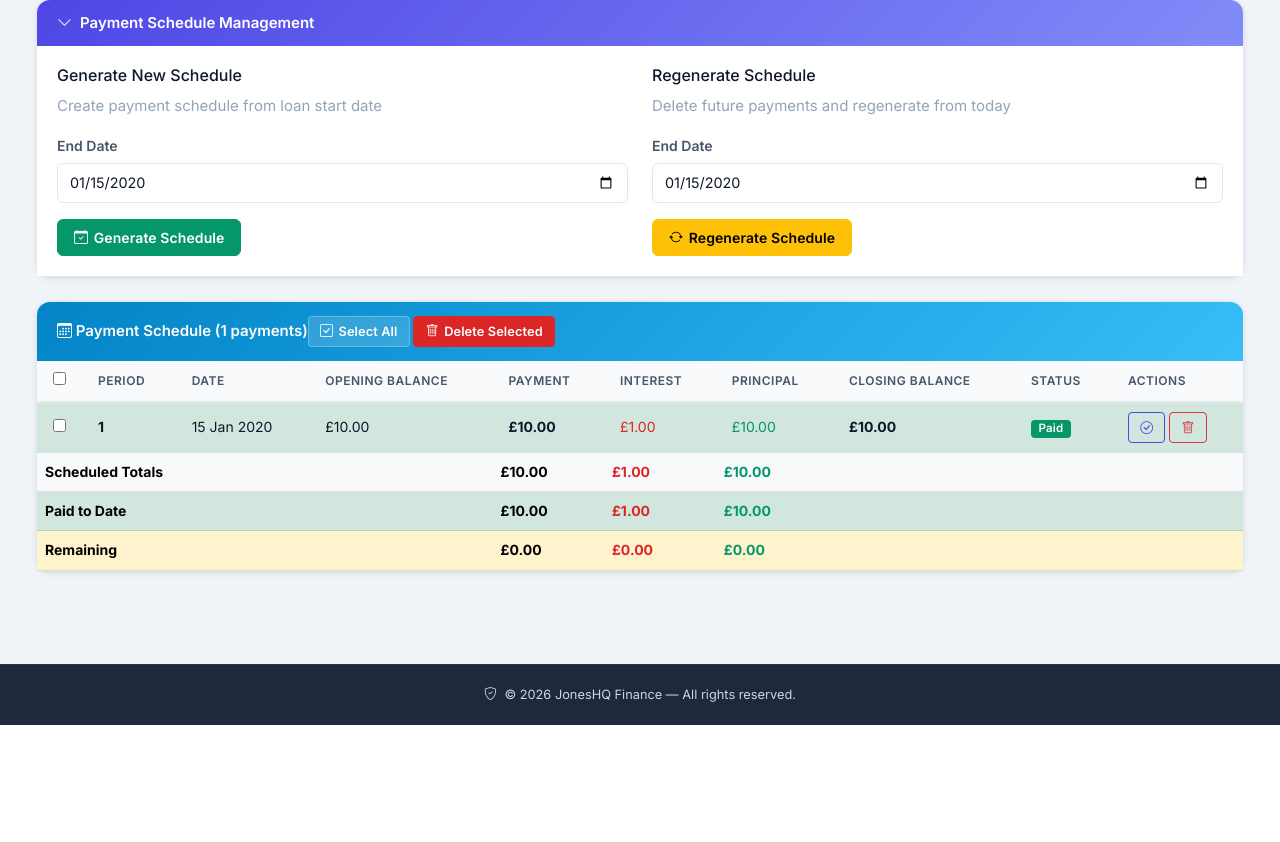
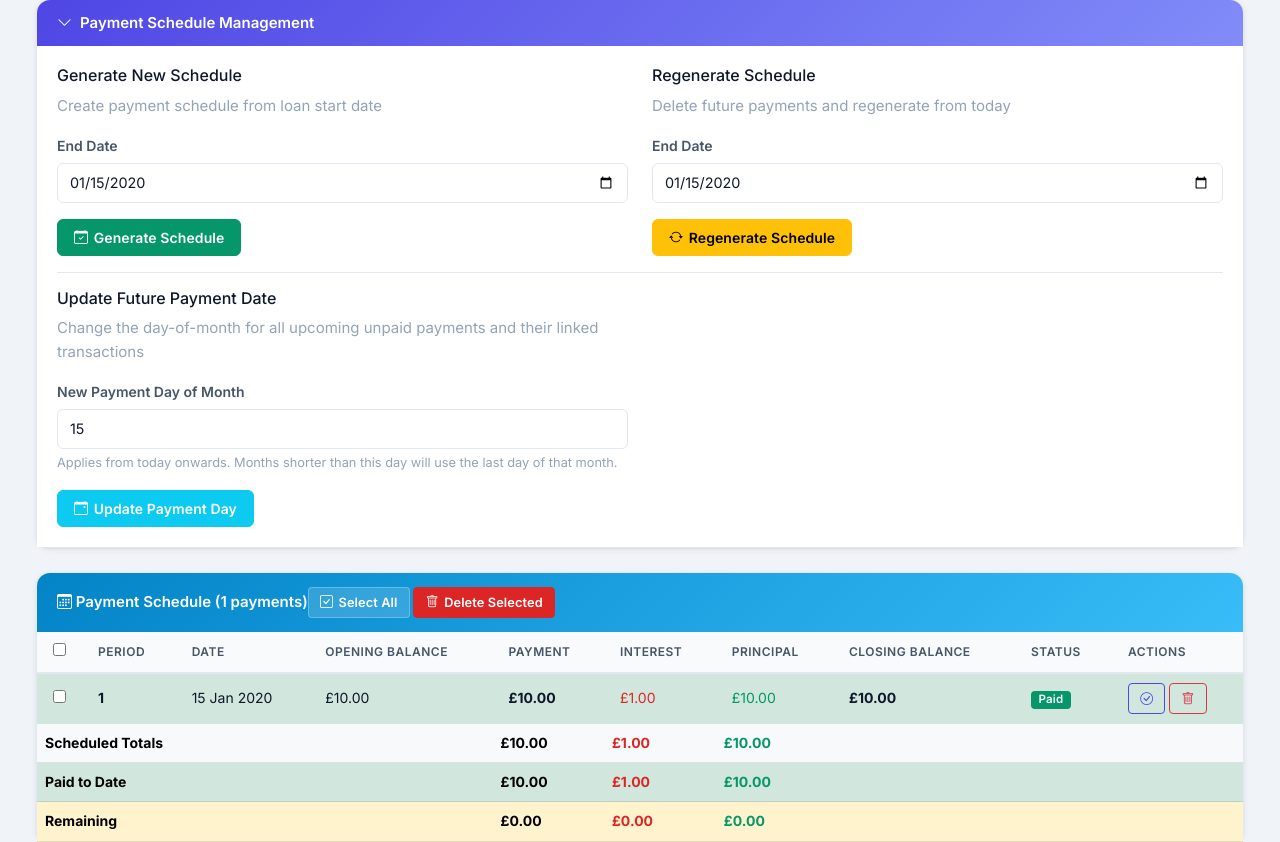
Before and after one commit to KeironTJ/JonesHQ-Finance, a Flask app: page /loans/1 in a window 1280 px wide, after a click on "Payment Schedule Management". Shown: the part 578-1420 px from the top of the page. Before the commit the page ends 1303 px from the top, so only its background shows below. Run offline with Flask 3, Linux system fonts and the light colour scheme; a user stored in the database is signed in; tables that the repository leaves empty hold one stand-in row (values such as "Sample post"); parts of the project's set-up code (start-up, migrations or seed data) failed here and were passed over; some libraries are stand-ins or nearby versions.

Commit message:
improve: add functionality to update the day-of-month for future unpaid loan payments and their linked transactions

```diff
--- a/blueprints/loans/routes.py
+++ b/blueprints/loans/routes.py
@@ -340,7 +340,7 @@ def edit_payment(id, payment_id):
             if bank_txn:
                 # Update all relevant transaction fields
                 bank_txn.transaction_date = payment.date
-                bank_txn.amount = float(payment.payment_amount)
+                bank_txn.amount = -float(payment.payment_amount)  # Negative = expense (money out)
                 bank_txn.description = f"Loan Payment - {loan.name}"
                 bank_txn.item = f"Period {payment.period}"
                 bank_txn.year_month = payment.date.strftime('%Y-%m')
@@ -445,6 +445,32 @@ def bulk_delete_payments(id):
         return redirect(url_for('loans.detail', id=id))
 
 
+@loans_bp.route('/<int:id>/update-payment-day', methods=['POST'])
+def update_payment_day(id):
+    """Update the day-of-month for all future unpaid payments"""
+    loan = family_get_or_404(Loan, id)
+
+    try:
+        new_day = int(request.form.get('payment_day', 0))
+        if not (1 <= new_day <= 31):
+            flash('Payment day must be between 1 and 31.', 'danger')
+            return redirect(url_for('loans.detail', id=id))
+
+        updated = LoanService.update_future_payment_dates(
+            loan_id=id,
+            new_day=new_day,
+            from_date=date.today()
+        )
+
+        flash(f'Updated {updated} future payment(s) to day {new_day} of each month.', 'success')
+
+    except Exception as e:
+        db.session.rollback()
+        flash(f'Error updating payment dates: {str(e)}', 'danger')
+
+    return redirect(url_for('loans.detail', id=id))
+
+
 @loans_bp.route('/generate-all', methods=['POST'])
 def generate_all():
     """Generate schedules for all active loans"""
--- a/services/loan_service.py
+++ b/services/loan_service.py
@@ -272,7 +272,7 @@ class LoanService:
             loan_id=loan_id,
             vendor_id=vendor.id,
             transaction_date=loan_payment.date,
-            amount=float(loan_payment.payment_amount),  # Positive = expense
+            amount=-float(loan_payment.payment_amount),  # Negative = expense (money out)
             description=f"Loan Payment - {loan.name}",
             item=f"Period {loan_payment.period}",
             payment_type='Direct Debit',
@@ -294,7 +294,6 @@ class LoanService:
             # Recalculate bank account balance
             Transaction.recalculate_account_balance(loan.default_payment_account_id)
 
-        return bank_txn
         return bank_txn
 
     @staticmethod
@@ -365,6 +364,81 @@ class LoanService:
         return float(loan.loan_value) if loan else 0.0
 
     @staticmethod
+    def update_future_payment_dates(loan_id, new_day, from_date=None, commit=True):
+        """
+        Update the day-of-month for all future (unpaid) loan payment records.
+
+        For each unpaid LoanPayment on or after ``from_date``, its date is moved to
+        ``new_day`` of the same month (clamped to the last day of that month when the
+        month is shorter, e.g. day 31 in February → 28/29).  The linked bank
+        Transaction (if any) is updated in-step so both records stay in sync.
+
+        Args:
+            loan_id:   ID of the Loan.
+            new_day:   Target day-of-month (1–31).
+            from_date: Earliest payment date to update (defaults to today).
+            commit:    Whether to commit the changes (default True).
+
+        Returns:
+            int — number of payment records updated.
+        """
+        import calendar as cal_mod
+        from services.payday_service import PaydayService
+
+        if from_date is None:
+            from_date = datetime.now().date()
+
+        new_day = max(1, min(31, int(new_day)))
+
+        future_payments = (
+            family_query(LoanPayment)
+            .filter(
+                LoanPayment.loan_id == loan_id,
+                LoanPayment.is_paid == False,
+                LoanPayment.period > 0,
+                LoanPayment.date >= from_date,
+            )
+            .order_by(LoanPayment.date)
+            .all()
+        )
+
+        updated = 0
+        for payment in future_payments:
+            # Clamp day to last day of month
+            max_day = cal_mod.monthrange(payment.date.year, payment.date.month)[1]
+            actual_day = min(new_day, max_day)
+            new_date = payment.date.replace(day=actual_day)
+
+            payment.date = new_date
+            payment.year_month = new_date.strftime('%Y-%m')
+
+            # Sync linked bank transaction
+            if payment.bank_transaction_id:
+                bank_txn = family_get(Transaction, payment.bank_transaction_id)
+                if bank_txn:
+                    bank_txn.transaction_date = new_date
+                    bank_txn.year_month = new_date.strftime('%Y-%m')
+                    bank_txn.week_year = f"{new_date.isocalendar()[1]:02d}-{new_date.year}"
+                    bank_txn.day_name = new_date.strftime('%a')
+                    bank_txn.payday_period = PaydayService.get_period_for_date(new_date)
+
+            updated += 1
+
+        if commit and updated:
+            db.session.commit()
+            # Recalculate balances for any affected accounts
+            account_ids = set()
+            for payment in future_payments:
+                if payment.bank_transaction_id:
+                    bank_txn = family_get(Transaction, payment.bank_transaction_id)
+                    if bank_txn and bank_txn.account_id:
+                        account_ids.add(bank_txn.account_id)
+            for account_id in account_ids:
+                Transaction.recalculate_account_balance(account_id)
+
+        return updated
+
+    @staticmethod
     def get_payment_statistics(loan_id):
         """Get statistics about loan payments"""
         payments = family_query(LoanPayment).filter_by(loan_id=loan_id).all()
--- a/templates/loans/detail.html
+++ b/templates/loans/detail.html
@@ -224,6 +224,31 @@
                         </div>
                         <button type="submit" class="btn btn-warning" onclick="return confirm('Delete all future payments and regenerate?')">
                             <i class="bi bi-arrow-repeat"></i> Regenerate Schedule
+                        </button>
+                    </form>
+                </div>
+            </div>
+            <hr>
+            <div class="row">
+                <div class="col-md-6">
+                    <h6>Update Future Payment Date</h6>
+                    <p class="text-muted">Change the day-of-month for all upcoming unpaid payments and their linked transactions</p>
+                    <form method="POST" action="{{ url_for('loans.update_payment_day', id=loan.id) }}"
+                          onsubmit="return confirm('Update the payment date for all future unpaid transactions?')">
+                        <input type="hidden" name="csrf_token" value="{{ csrf_token() }}"/>
+                        <div class="mb-3">
+                            <label for="payment_day" class="form-label">New Payment Day of Month</label>
+                            <input type="number"
+                                   class="form-control"
+                                   id="payment_day"
+                                   name="payment_day"
+                                   min="1" max="31"
+                                   placeholder="e.g. 15"
+                                   value="{{ loan.start_date.day }}">
+                            <div class="form-text">Applies from today onwards. Months shorter than this day will use the last day of that month.</div>
+                        </div>
+                        <button type="submit" class="btn btn-info text-white">
+                            <i class="bi bi-calendar-event"></i> Update Payment Day
                         </button>
                     </form>
                 </div>
```
